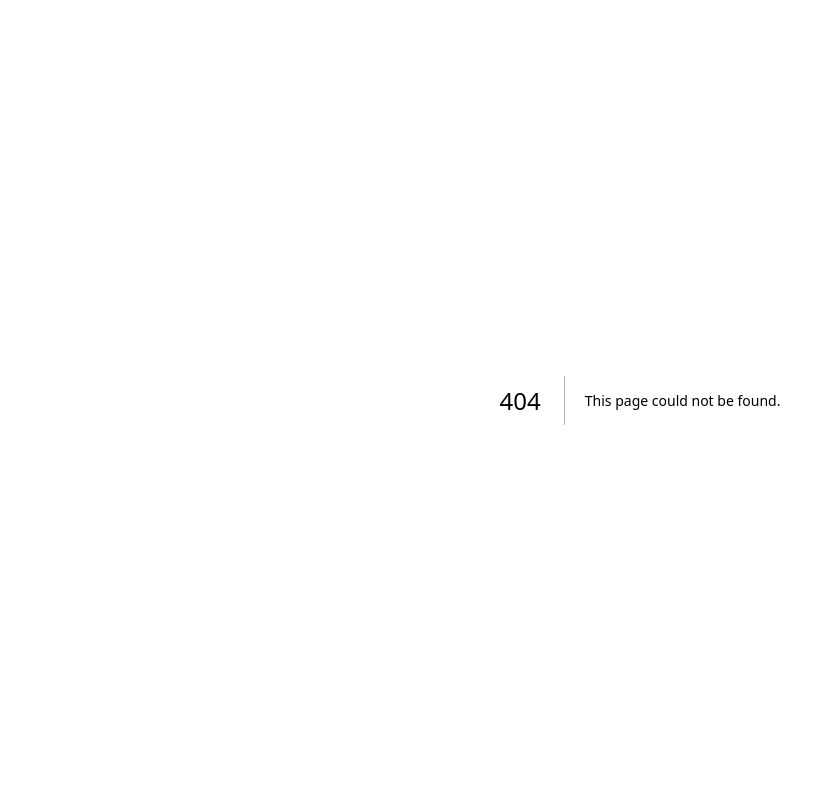
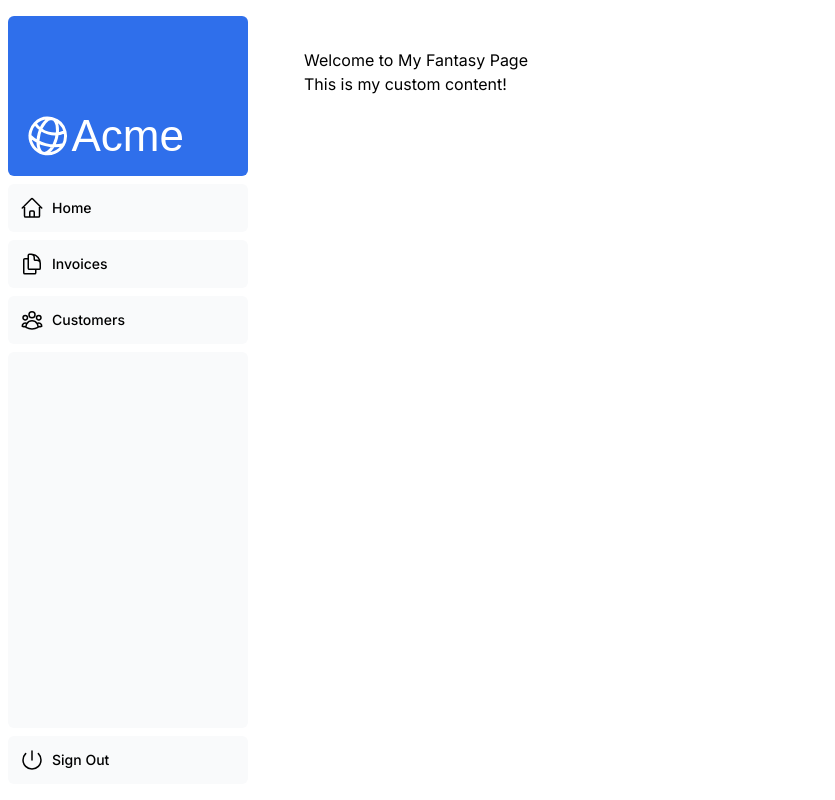
Before and after one commit to muxbe/nextjs-dashboard, a Next.js app: page /dashboard/myFantasy in a window 1280 px wide. Before the commit this address had no page. Shown: the whole page, without its empty margins (0-835 px from the left). Built offline with nearby package versions, Linux system fonts and the light colour scheme; a web font is replaced by a local one.

Commit message:
add dashboard rout

```diff
--- /dev/null
+++ b/app/dashboard/customers/page.tsx
@@ -0,0 +1,3 @@
+export default function Page() {
+  return <p>Customers Page</p>;
+}
--- /dev/null
+++ b/app/dashboard/invoices/page.tsx
@@ -0,0 +1,3 @@
+export default function Page() {
+  return <p>invoices Page</p>;
+}
--- /dev/null
+++ b/app/dashboard/layout.tsx
@@ -0,0 +1,14 @@
+import React from 'react';
+
+import SideNav from '@/app/ui/dashboard/sidenav';
+
+export default function Layout({ children }: { children: React.ReactNode }) {
+  return (
+    <div className="flex h-screen flex-col md:flex-row md:overflow-hidden">
+      <div className="w-full flex-none md:w-64">
+        <SideNav />
+      </div>
+      <div className="grow p-6 md:overflow-y-auto md:p-12">{children}</div>
+    </div>
+  );
+}
--- /dev/null
+++ b/app/dashboard/myFantasy/page.tsx
@@ -0,0 +1,8 @@
+export default function Page() {
+  return (
+    <div>
+      <h1>Welcome to My Fantasy Page</h1>
+      <p>This is my custom content!</p>
+    </div>
+  );
+}
--- /dev/null
+++ b/app/dashboard/page.tsx
@@ -0,0 +1,3 @@
+export default function Page() {
+  return <p>Dashboard Page</p>;
+}
--- a/app/ui/fonts.ts
+++ b/app/ui/fonts.ts
@@ -2,4 +2,5 @@
 import { Lusitana } from 'next/font/google';
 
 export const inter = Inter({ subsets: ['latin'] });
-export const lusitana = Lusitana({ subsets: [`latin`], weight: [`400`, `700`]})
+
+export const lusitana = Lusitana({ subsets: ['latin'], weight: ['400', '700'] });
```
